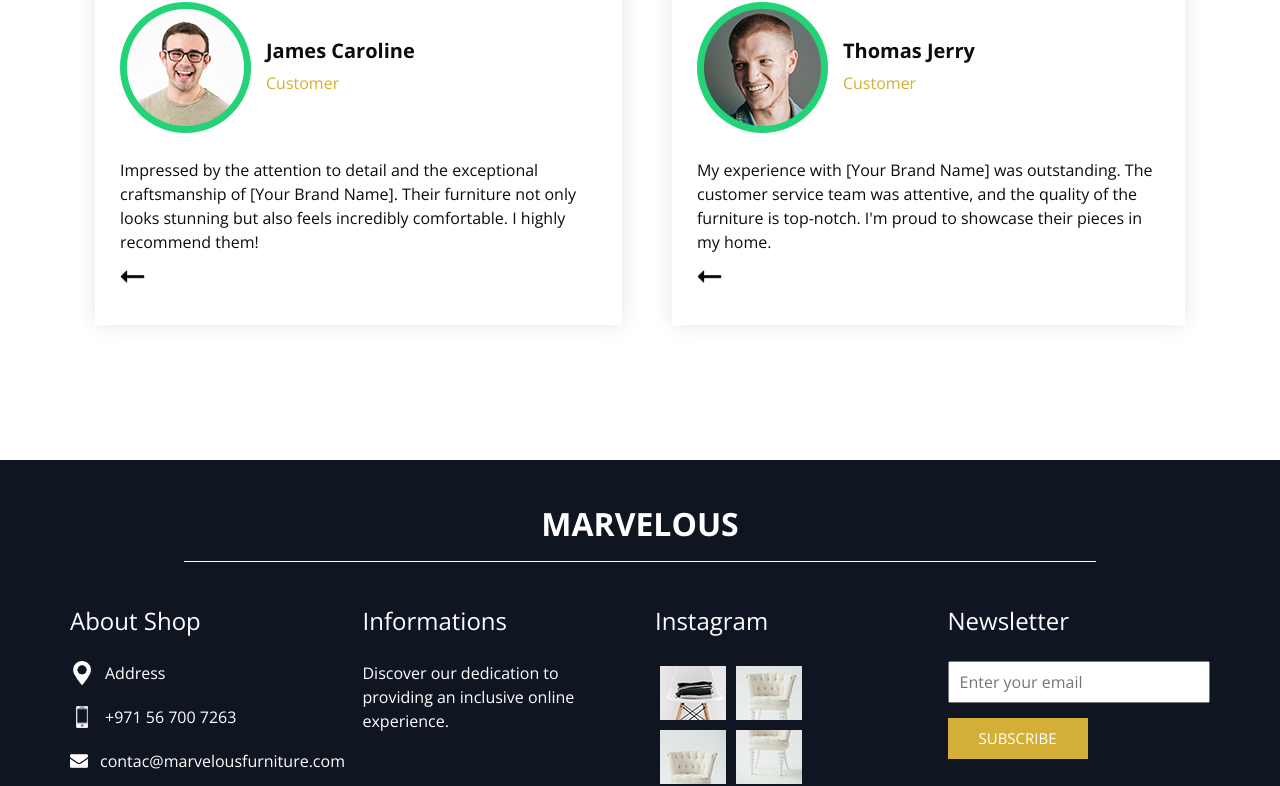
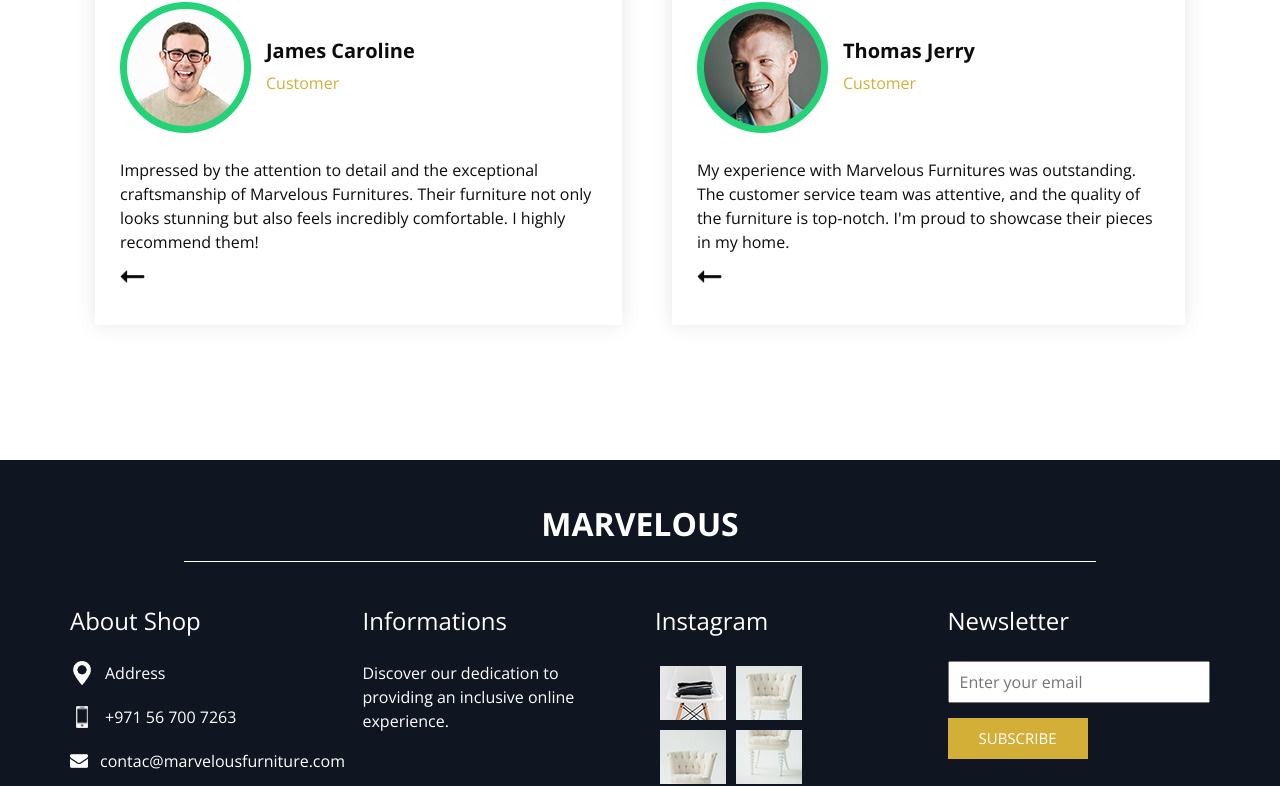
Before and after one commit to fahadkhan1229/furniture, a plain HTML site: page index.html in a window 1280 px wide. Shown: the part 4174-4960 px from the top of the page. Drawn offline with nearby package versions, Linux system fonts and the light colour scheme.

Commit message:
name changes

```diff
--- a/index.html
+++ b/index.html
@@ -641,7 +641,7 @@
                 </div>
                 <div class="detail">
                     <p>
-                        Impressed by the attention to detail and the exceptional craftsmanship of [Your Brand Name]. Their furniture not only looks stunning but also feels incredibly comfortable. I highly recommend them!
+                        Impressed by the attention to detail and the exceptional craftsmanship of Marvelous Furnitures. Their furniture not only looks stunning but also feels incredibly comfortable. I highly recommend them!
                     </p>
                     <div>
                         <div class="arrow_img">
@@ -666,7 +666,7 @@
                 </div>
                 <div class="detail">
                     <p>
-                        My experience with [Your Brand Name] was outstanding. The customer service team was attentive, and the quality of the furniture is top-notch. I'm proud to showcase their pieces in my home.
+                        My experience with Marvelous Furnitures was outstanding. The customer service team was attentive, and the quality of the furniture is top-notch. I'm proud to showcase their pieces in my home.
                     </p>
                     <div>
                         <div class="arrow_img">
```
